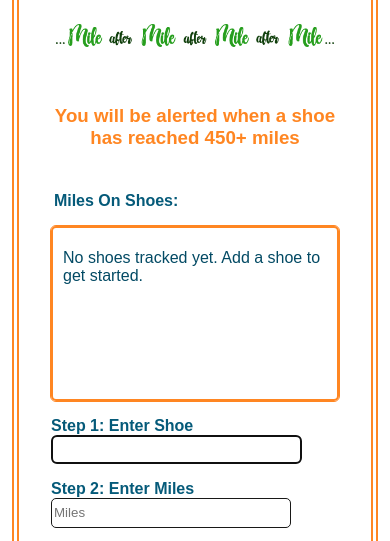
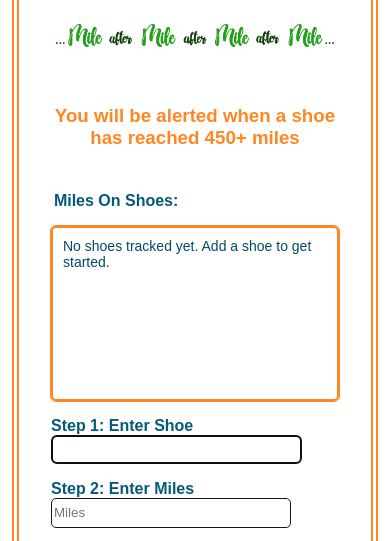
Before and after one commit to Runcatlady/lacespace, a plain HTML site: page index.html in a window 390 px wide. Shown: the part 292-833 px from the top of the page. Drawn offline with nearby package versions, Linux system fonts and the light colour scheme.

Commit message:
Update index.html
changed mobileApp.css back to styles.css and added font awesome library to use icon

```diff
--- a/index.html
+++ b/index.html
@@ -1,11 +1,12 @@
 <!DOCTYPE html>
 <!-- Michelle Hokeness -->
 <html>
-<head>
-  <meta charset="UTF-8">
-  <meta name="viewport" content="width=device-width, initial-scale=1">
-  <title>Lace Space</title>
-  <link type="text/css" rel="stylesheet" href="mobileApp.css">
+  <head>
+    <meta charset="UTF-8">
+    <meta name="viewport" content="width=device-width, initial-scale=1">
+    <title>Tester Final</title>
+    <link type="text/css" rel="stylesheet" href="styles.css">
+    <link rel="stylesheet" href="https://cdnjs.cloudflare.com/ajax/libs/font-awesome/6.5.0/css/all.min.css">
 </head>
 <body>
   <main>
```
